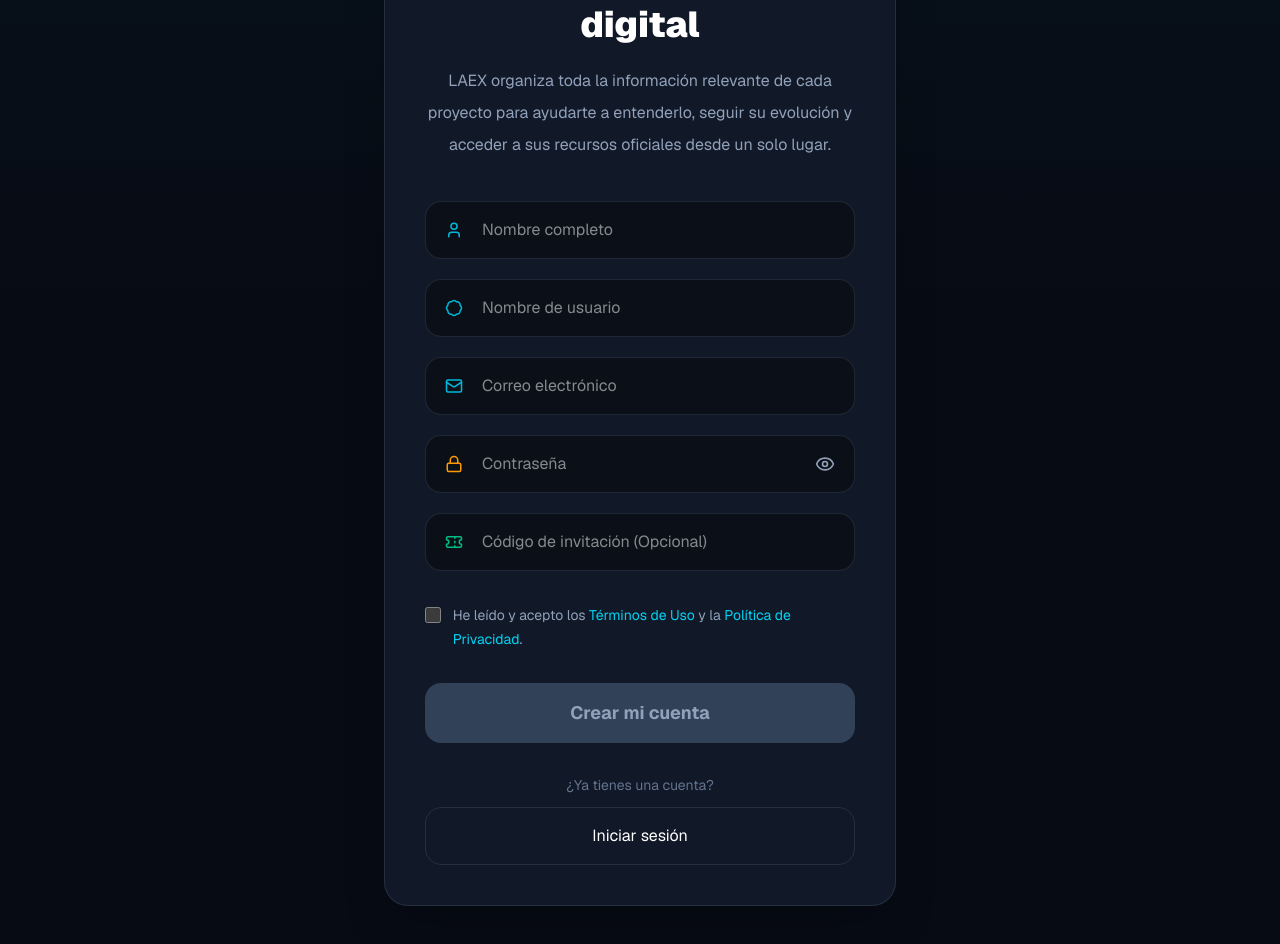
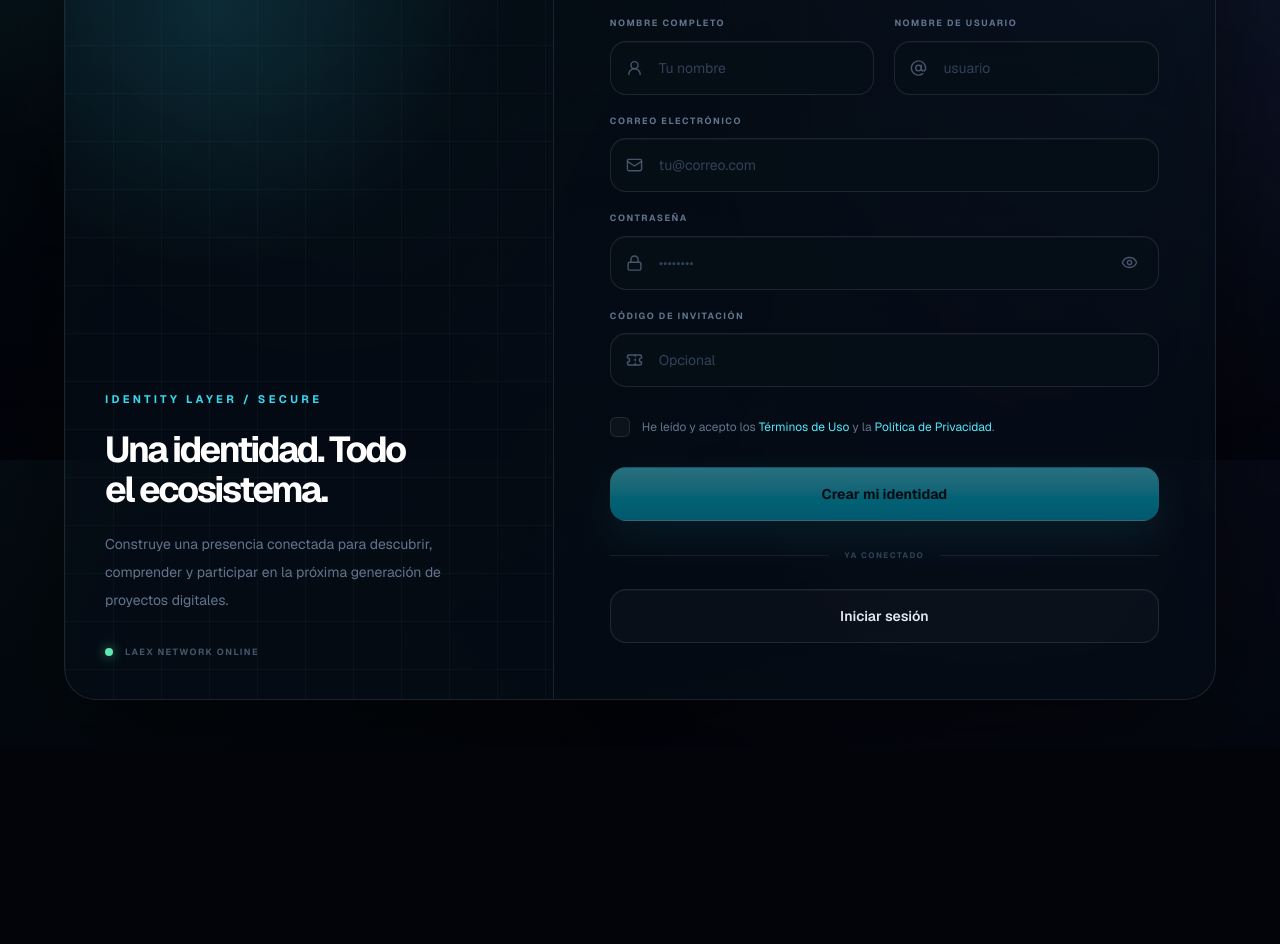
Before and after one commit to laexapp/laex, a Next.js app: page /register in a window 1280 px wide. Shown: the part 340-1284 px from the top of the page. After the commit the page ends 1088 px from the top, so only its background shows below. Built offline with nearby package versions, Linux system fonts and the light colour scheme.

Commit message:
feat(auth-ui): unify login and registration experience

```diff
--- a/modules/auth/Login/Login.tsx
+++ b/modules/auth/Login/Login.tsx
@@ -1,185 +1,45 @@
 "use client";
 
+import { Mail } from "lucide-react";
 import Link from "next/link";
-import Image from "next/image";
 
-import {
-  Mail,
-  Lock,
-  Eye,
-  EyeOff,
-} from "lucide-react";
-
+import Button, { identitySecondaryClass } from "../components/Button";
+import IdentityDivider from "../components/IdentityDivider";
+import IdentityMessage from "../components/IdentityMessage";
+import IdentityShell from "../components/IdentityShell";
+import Input from "../components/Input";
+import PasswordInput from "../components/PasswordInput";
 import { useLogin } from "../hooks/useLogin";
 
 export default function Login() {
-
   const login = useLogin();
 
   return (
-
-    <main className="relative min-h-screen overflow-hidden bg-[#070B14] flex items-center justify-center px-6 py-16">
-
-      <div className="absolute inset-0 bg-gradient-to-b from-cyan-500/5 via-transparent to-transparent" />
-
-      <div className="relative w-full max-w-lg rounded-3xl border border-cyan-500/20 bg-[#111827] p-10 shadow-2xl">
-
-        <div className="flex justify-center">
-
-          <Image
-            src="/images/laex/logo-header.png"
-            alt="LAEX"
-            width={170}
-            height={55}
-            priority
-            style={{
-              width: "170px",
-              height: "auto",
-            }}
-          />
-
-        </div>
-
-        <p className="mt-8 text-center text-sm font-semibold uppercase tracking-[0.35em] text-cyan-400">
-
-          Identidad LAEX
-
-        </p>
-
-        <h1 className="mt-5 text-center text-4xl font-black text-white">
-
-          Bienvenido
-
-        </h1>
-
-        <p className="mt-5 text-center leading-8 text-slate-400">
-
-          Inicia sesión con tu identidad digital de LAEX.
-
-        </p>
-
-        <div className="mt-10 space-y-5">
-
-          <div className="relative">
-
-            <Mail
-              size={18}
-              className="absolute left-5 top-1/2 -translate-y-1/2 text-cyan-500"
-            />
-
-            <input
-              type="email"
-              placeholder="Correo electrónico"
-              value={login.values.email}
-              onChange={(e) =>
-                login.handleChange(
-                  "email",
-                  e.target.value
-                )
-              }
-              className="w-full rounded-2xl border border-slate-700 bg-[#0B1018] py-4 pl-14 pr-5 text-white outline-none transition-all focus:border-cyan-400"
-            />
-
-          </div>
-
-          <div className="relative">
-
-            <Lock
-              size={18}
-              className="absolute left-5 top-1/2 -translate-y-1/2 text-amber-500"
-            />
-
-            <input
-              type={
-                login.showPassword
-                  ? "text"
-                  : "password"
-              }
-              placeholder="Contraseña"
-              value={login.values.password}
-              onChange={(e) =>
-                login.handleChange(
-                  "password",
-                  e.target.value
-                )
-              }
-              className="w-full rounded-2xl border border-slate-700 bg-[#0B1018] py-4 pl-14 pr-14 text-white outline-none transition-all focus:border-cyan-400"
-            />
-
-            <button
-              type="button"
-              onClick={() =>
-                login.setShowPassword(
-                  !login.showPassword
-                )
-              }
-              className="absolute right-5 top-1/2 -translate-y-1/2 text-slate-400 hover:text-cyan-400"
-            >
-              {login.showPassword ? (
-                <EyeOff size={20} />
-              ) : (
-                <Eye size={20} />
-              )}
-            </button>
-
-          </div>
-
-        </div>
-
-        <button
-          onClick={login.submit}
-          disabled={login.loading}
-          className="mt-8 w-full rounded-2xl bg-cyan-500 py-4 text-lg font-bold text-white transition-all hover:bg-cyan-400 disabled:opacity-60"
-        >
-
-          {login.loading
-            ? "Iniciando sesión..."
-            : "Iniciar sesión"}
-
-        </button>
-
-        {login.message && (
-
-          <div className="mt-5 rounded-2xl border border-cyan-500/20 bg-cyan-500/10 px-4 py-3 text-center text-sm text-cyan-300">
-
-            {login.message}
-
-          </div>
-
-        )}
-
-        <Link
-          href="/forgot-password"
-          className="mt-5 block text-center text-sm text-cyan-400 hover:underline"
-        >
-
-          ¿Olvidaste tu contraseña?
-
-        </Link>
-
-        <div className="mt-8 border-t border-slate-700 pt-8">
-
-          <p className="text-center text-sm text-slate-500">
-
-            ¿Todavía no tienes una cuenta?
-
-          </p>
-
-          <Link
-            href="/register"
-            className="mt-3 block w-full rounded-2xl border border-slate-700 py-4 text-center text-white transition-all hover:border-cyan-400"
-          >
-
-            Crear cuenta
-
-          </Link>
-
-        </div>
-
+    <IdentityShell
+      eyebrow="Identity access / 01"
+      title={<>Bienvenido a <span className="text-cyan-200">LAEX.</span></>}
+      description="Accede a tu identidad digital y continúa explorando el ecosistema de inteligencia."
+      asideTitle="La inteligencia comienza con confianza."
+      asideText="Una entrada segura, clara y conectada al mismo sistema que organiza tus proyectos, señales y oportunidades."
+    >
+      <div className="space-y-5">
+        <Input icon={Mail} type="email" label="Correo electrónico" placeholder="tu@correo.com" value={login.values.email} onChange={(value) => login.handleChange("email", value)} autoComplete="email" />
+        <PasswordInput value={login.values.password} showPassword={login.showPassword} onChange={(value) => login.handleChange("password", value)} onToggle={() => login.setShowPassword(!login.showPassword)} />
       </div>
 
-    </main>
+      <div className="mt-3 text-right">
+        <Link href="/forgot-password" className="text-xs text-slate-500 transition hover:text-cyan-200 focus-visible:outline-none focus-visible:ring-2 focus-visible:ring-cyan-300/70">¿Olvidaste tu contraseña?</Link>
+      </div>
 
+      <div className="mt-7">
+        <Button onClick={login.submit} loading={login.loading} loadingLabel="Iniciando sesión...">Entrar a LAEX</Button>
+      </div>
+
+      {login.message && <IdentityMessage>{login.message}</IdentityMessage>}
+
+      <IdentityDivider label="Nueva identidad" />
+      <p className="mb-3 text-center text-xs text-slate-600">¿Todavía no tienes una cuenta?</p>
+      <Link href="/register" className={identitySecondaryClass}>Crear identidad digital</Link>
+    </IdentityShell>
   );
-
 }
--- a/modules/auth/Register/Register.tsx
+++ b/modules/auth/Register/Register.tsx
@@ -1,261 +1,53 @@
 "use client";
 
-import Image from "next/image";
+import { AtSign, Mail, Ticket, UserRound } from "lucide-react";
 import Link from "next/link";
-import {
-  User,
-  Badge,
-  Mail,
-  Lock,
-  Ticket,
-  Eye,
-  EyeOff,
-} from "lucide-react";
 
+import Button, { identitySecondaryClass } from "../components/Button";
+import Checkbox from "../components/Checkbox";
+import IdentityDivider from "../components/IdentityDivider";
+import IdentityMessage from "../components/IdentityMessage";
+import IdentityShell from "../components/IdentityShell";
+import Input from "../components/Input";
+import PasswordInput from "../components/PasswordInput";
 import { useRegister } from "../hooks/useRegister";
 
-interface RegisterProps {
+interface RegisterProps { referralCode?: string; }
 
-  referralCode?: string;
-
-}
-
-export default function Register({
-  referralCode = "",
-}: RegisterProps) {
-
-  const register =
-    useRegister(referralCode);
+export default function Register({ referralCode = "" }: RegisterProps) {
+  const register = useRegister(referralCode);
+  const success = register.message.startsWith("Cuenta") || register.message.startsWith("✅");
 
   return (
-    <main className="relative min-h-screen overflow-hidden bg-[#070B14] flex items-center justify-center px-6 py-16">
-
-      {/* Fondo */}
-      <div className="absolute inset-0 bg-gradient-to-b from-cyan-500/5 via-transparent to-transparent" />
-
-      <div className="relative w-full max-w-lg rounded-3xl border border-cyan-500/20 bg-[#111827] p-10 shadow-2xl">
-
-        {/* Logo */}
-        <div className="flex justify-center">
-          <Image
-            src="/images/laex/logo-header.png"
-            alt="LAEX"
-            width={170}
-            height={55}
-            priority
-            style={{
-              width: "170px",
-              height: "auto",
-            }}
-          />
-        </div>
-
-        <p className="mt-8 text-center text-sm font-semibold uppercase tracking-[0.35em] text-cyan-400">
-          Identidad de LAEX
-        </p>
-
-        <h1 className="mt-5 text-center text-4xl font-black text-white">
-          Crea tu identidad
-          <br />
-          digital
-        </h1>
-
-        <p className="mt-5 text-center leading-8 text-slate-400">
-          LAEX organiza toda la información relevante de cada proyecto para
-          ayudarte a entenderlo, seguir su evolución y acceder a sus recursos
-          oficiales desde un solo lugar.
-        </p>
-
-        <div className="mt-10 space-y-5">
-
-          {/* Nombre */}
-          <div className="relative">
-            <User
-              size={18}
-              className="absolute left-5 top-1/2 -translate-y-1/2 text-cyan-500"
-            />
-
-            <input
-              type="text"
-              placeholder="Nombre completo"
-              value={register.values.fullName}
-              onChange={(e) =>
-                register.handleChange("fullName", e.target.value)
-              }
-              className="w-full rounded-2xl border border-slate-700 bg-[#0B1018] py-4 pl-14 pr-5 text-white outline-none transition-all focus:border-cyan-400"
-            />
-          </div>
-
-          {/* Usuario */}
-          <div className="relative">
-            <Badge
-              size={18}
-              className="absolute left-5 top-1/2 -translate-y-1/2 text-cyan-500"
-            />
-
-            <input
-              type="text"
-              placeholder="Nombre de usuario"
-              value={register.values.username}
-              onChange={(e) =>
-                register.handleChange("username", e.target.value)
-              }
-              className="w-full rounded-2xl border border-slate-700 bg-[#0B1018] py-4 pl-14 pr-5 text-white outline-none transition-all focus:border-cyan-400"
-            />
-          </div>
-
-          {/* Email */}
-          <div className="relative">
-            <Mail
-              size={18}
-              className="absolute left-5 top-1/2 -translate-y-1/2 text-cyan-500"
-            />
-
-            <input
-              type="email"
-              placeholder="Correo electrónico"
-              value={register.values.email}
-              onChange={(e) =>
-                register.handleChange("email", e.target.value)
-              }
-              className="w-full rounded-2xl border border-slate-700 bg-[#0B1018] py-4 pl-14 pr-5 text-white outline-none transition-all focus:border-cyan-400"
-            />
-          </div>
-
-          {/* Contraseña */}
-          <div className="relative">
-            <Lock
-              size={18}
-              className="absolute left-5 top-1/2 -translate-y-1/2 text-amber-500"
-            />
-
-            <input
-              type={register.showPassword ? "text" : "password"}
-              placeholder="Contraseña"
-              value={register.values.password}
-              onChange={(e) =>
-                register.handleChange("password", e.target.value)
-              }
-              className="w-full rounded-2xl border border-slate-700 bg-[#0B1018] py-4 pl-14 pr-14 text-white outline-none transition-all focus:border-cyan-400"
-            />
-
-            <button
-              type="button"
-              onClick={() =>
-                register.setShowPassword(!register.showPassword)
-              }
-              className="absolute right-5 top-1/2 -translate-y-1/2 text-slate-400 hover:text-cyan-400 transition-colors"
-            >
-              {register.showPassword ? (
-                <EyeOff size={20} />
-              ) : (
-                <Eye size={20} />
-              )}
-            </button>
-          </div>
-
-          {/* Invitación */}
-          <div className="relative">
-            <Ticket
-              size={18}
-              className="absolute left-5 top-1/2 -translate-y-1/2 text-emerald-500"
-            />
-
-            <input
-              type="text"
-              placeholder="Código de invitación (Opcional)"
-              value={register.values.referralCode}
-              onChange={(e) =>
-                register.handleChange(
-  "referralCode",
-  e.target.value
-)
-              }
-              className="w-full rounded-2xl border border-slate-700 bg-[#0B1018] py-4 pl-14 pr-5 text-white outline-none transition-all focus:border-cyan-400"
-            />
-          </div>
-
-        </div>
-
-        {/* Términos */}
-
-        <div className="mt-8 flex items-start gap-3">
-
-          <input
-            id="terms"
-            type="checkbox"
-            checked={register.acceptedTerms}
-            onChange={(e) =>
-              register.setAcceptedTerms(e.target.checked)
-            }
-            className="mt-1 h-4 w-4 accent-cyan-500"
-          />
-
-          <label
-            htmlFor="terms"
-            className="text-sm leading-6 text-slate-400"
-          >
-            He leído y acepto los{" "}
-            <Link
-              href="/terms"
-              className="text-cyan-400 hover:underline"
-            >
-              Términos de Uso
-            </Link>{" "}
-            y la{" "}
-            <Link
-              href="/privacy"
-              className="text-cyan-400 hover:underline"
-            >
-              Política de Privacidad
-            </Link>.
-          </label>
-
-        </div>
-
-        <button
-          onClick={register.submit}
-          disabled={!register.acceptedTerms || register.loading}
-          className={`mt-8 w-full rounded-2xl py-4 text-lg font-bold transition-all ${
-            register.acceptedTerms
-              ? "bg-cyan-500 text-white hover:bg-cyan-400"
-              : "cursor-not-allowed bg-slate-700 text-slate-400"
-          }`}
-        >
-         {register.loading
-  ? "Creando identidad..."
-  : "Crear mi cuenta"}
-        </button>
-
-        {register.message && (
-
-  <div
-    className={`mt-5 rounded-2xl px-4 py-3 text-center text-sm ${
-      register.message.startsWith("Cuenta")
-      || register.message.startsWith("✅")
-        ? "border border-emerald-500/30 bg-emerald-500/10 text-emerald-300"
-        : "border border-red-500/30 bg-red-500/10 text-red-300"
-    }`}
-  >
-    {register.message}
-  </div>
-
-)}
-
-
-        <p className="mt-8 text-center text-sm text-slate-500">
-          ¿Ya tienes una cuenta?
-        </p>
-
-        <Link
-  href="/login"
-  className="mt-3 block w-full rounded-2xl border border-slate-700 py-4 text-center text-white transition-all hover:border-cyan-400"
->
-  Iniciar sesión
-</Link>
-
+    <IdentityShell
+      eyebrow="Identity creation / 02"
+      title={<>Crea tu identidad <span className="block text-cyan-200">digital.</span></>}
+      description="Tu punto de acceso personal al ecosistema LAEX, sus proyectos, comunidades e inteligencia."
+      asideTitle="Una identidad. Todo el ecosistema."
+      asideText="Construye una presencia conectada para descubrir, comprender y participar en la próxima generación de proyectos digitales."
+    >
+      <div className="grid gap-5 sm:grid-cols-2">
+        <Input icon={UserRound} label="Nombre completo" placeholder="Tu nombre" value={register.values.fullName} onChange={(value) => register.handleChange("fullName", value)} autoComplete="name" />
+        <Input icon={AtSign} label="Nombre de usuario" placeholder="usuario" value={register.values.username} onChange={(value) => register.handleChange("username", value)} autoComplete="username" />
+        <div className="sm:col-span-2"><Input icon={Mail} type="email" label="Correo electrónico" placeholder="tu@correo.com" value={register.values.email} onChange={(value) => register.handleChange("email", value)} autoComplete="email" /></div>
+        <div className="sm:col-span-2"><PasswordInput value={register.values.password} showPassword={register.showPassword} onChange={(value) => register.handleChange("password", value)} onToggle={() => register.setShowPassword(!register.showPassword)} autoComplete="new-password" /></div>
+        <div className="sm:col-span-2"><Input icon={Ticket} label="Código de invitación" placeholder="Opcional" value={register.values.referralCode} onChange={(value) => register.handleChange("referralCode", value)} autoComplete="off" /></div>
       </div>
 
-    </main>
+      <div className="mt-7">
+        <Checkbox id="terms" checked={register.acceptedTerms} onChange={register.setAcceptedTerms}>
+          He leído y acepto los <Link href="/terms" className="text-cyan-300 transition hover:text-cyan-100">Términos de Uso</Link> y la <Link href="/privacy" className="text-cyan-300 transition hover:text-cyan-100">Política de Privacidad</Link>.
+        </Checkbox>
+      </div>
+
+      <div className="mt-7">
+        <Button onClick={register.submit} disabled={!register.acceptedTerms} loading={register.loading} loadingLabel="Creando identidad...">Crear mi identidad</Button>
+      </div>
+
+      {register.message && <IdentityMessage success={success}>{register.message}</IdentityMessage>}
+
+      <IdentityDivider label="Ya conectado" />
+      <Link href="/login" className={identitySecondaryClass}>Iniciar sesión</Link>
+    </IdentityShell>
   );
 }
```
